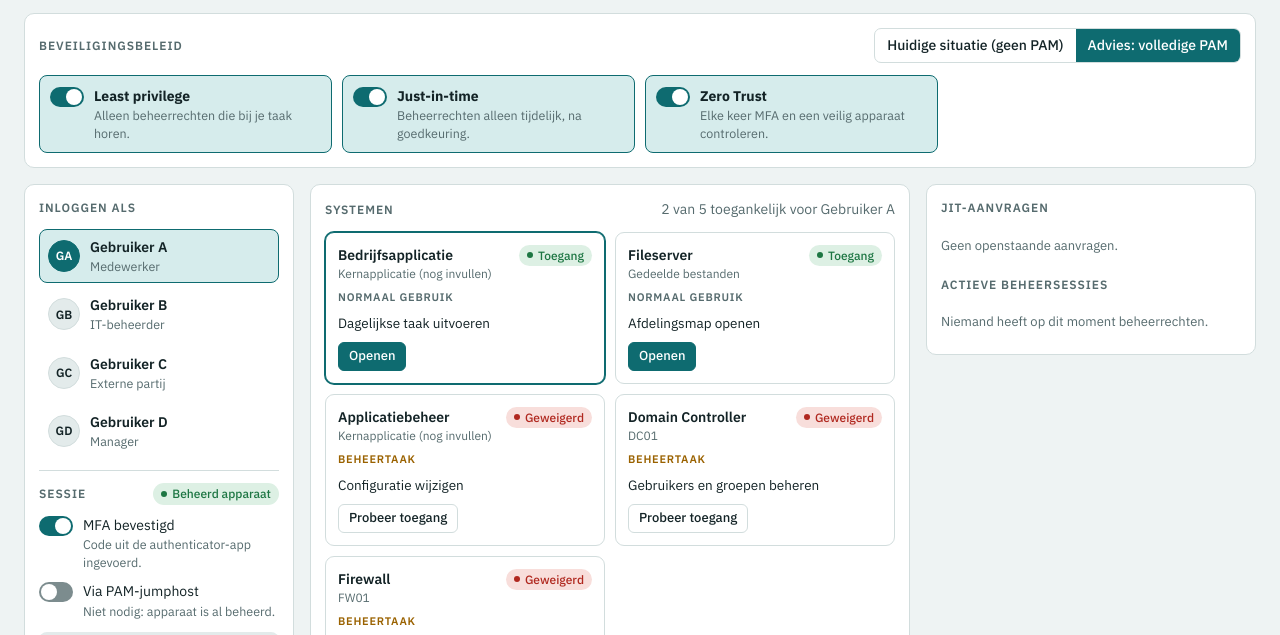
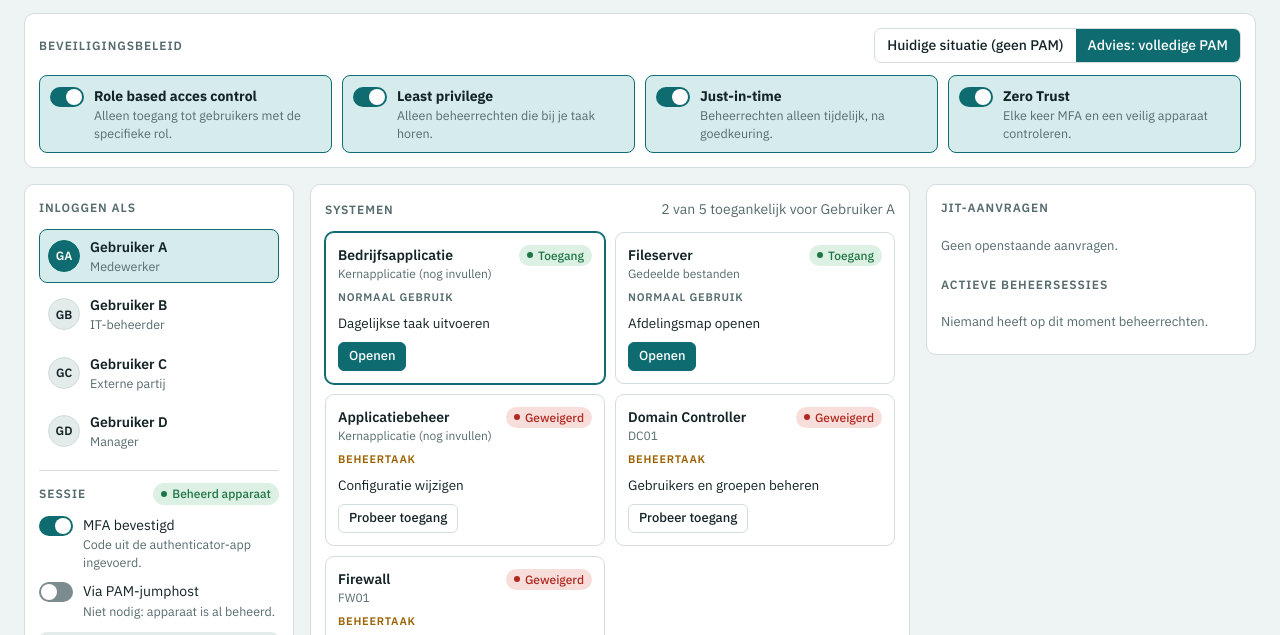
Before and after one commit to Youxze/SimulatorInfradeploy, a plain HTML site: page index.html in a window 1280 px wide. Shown: the part 107-742 px from the top of the page. Drawn offline with Linux system fonts and the light colour scheme.

Commit message:
Update index.html

```diff
--- a/index.html
+++ b/index.html
@@ -300,6 +300,7 @@ const ROLES = CONFIG.roles;
 const USERS = CONFIG.users;
 const SYSTEMS = CONFIG.systems;
 const PRINCIPLES = [
+  {k:"rbac", name:"Role based acces control", desc:"Alleen toegang tot gebruikers met de specifieke rol."},
   {k:"polp", name:"Least privilege", desc:"Alleen beheerrechten die bij je taak horen."},
   {k:"jit",  name:"Just-in-time", desc:"Beheerrechten alleen tijdelijk, na goedkeuring."},
   {k:"zt",   name:"Zero Trust", desc:"Elke keer MFA en een veilig apparaat controleren."}
```
